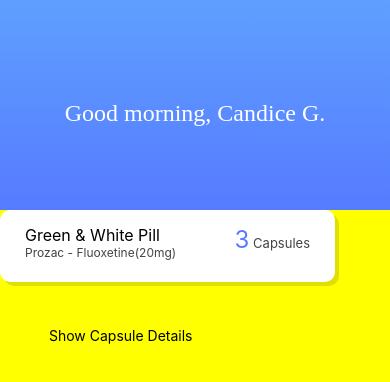
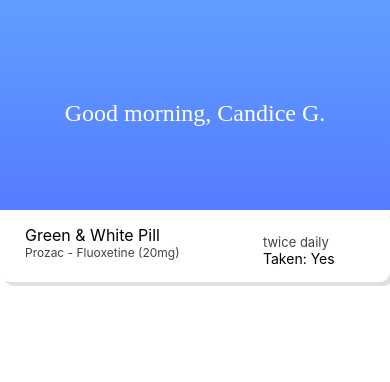
Before and after one commit to minhqto/MediMinder, a React Native app: screen / in a window 390 px wide. Shown: the top 382 px of the page. Built offline with nearby package versions, Linux system fonts and the light colour scheme.

Commit message:
updated App.js to work with medication json file

```diff
--- a/App.js
+++ b/App.js
@@ -3,24 +3,49 @@ import { StyleSheet, Text, View, Button } from "react-native";
 import PillComponent from "./components/pill.component";
 import Jumbotron from "./components/jumbotron.component";
 import PillProfile from "./components/pillProfile.component";
+import medInfo from "./data/medications.json";
 
-export default function App() {
+class App extends React.Component {
+  constructor(props) {
+    super(props);
+    this.state = {
+      setOverlay: false
+    };
+  }
+  render() {
     return (
-    <View style={styles.container}>
+      <View
+        style={this.state.setOverlay ? styles.placeOverlay : styles.container}
+      >
         <Jumbotron name="Good morning, Candice G." />
+
         <PillComponent
-        name={"Green & White Pill"}
-        description="Prozac - Fluoxetine(20mg) "
-        numberOfPills={3}
+          name={medInfo.medication[0].given_name}
+          description={medInfo.medication[0].formal_name}
+          numberOfPills={medInfo.medication[0].frequency}
+          taken={medInfo.medication[0].taken}
+          onPress={() => {
+            this.setState({ setOverlay: true });
+          }}
         />
-      <PillProfile />
       </View>
     );
+  }
 }
 
 const styles = StyleSheet.create({
   container: {
-    backgroundColor: "yellow",
+    height: "100%"
+  },
+  placeOverlay: {
+    backgroundColor: "#0000005F",
+    position: "absolute",
+    top: 0,
+    left: 0,
+    zIndex: 1000,
+    width: "100%",
     height: "100%"
   }
 });
+
+export default App;
--- a/components/pill.component.js
+++ b/components/pill.component.js
@@ -1,6 +1,7 @@
 import React from "react";
-import { StyleSheet, Text, View, Button } from "react-native";
+import { StyleSheet, Text, View, Button, TouchableOpacity } from "react-native";
 import { AuthSession } from "expo";
+//import { TouchableOpacity } from "react-native-gesture-handler";
 
 const styles = StyleSheet.create({
   container: {
@@ -16,7 +17,7 @@ const styles = StyleSheet.create({
     shadowOffset: { width: 4, height: 4 },
     shadowOpacity: 0.12,
 
-    width: 335,
+    width: "100%",
     height: 72,
     backgroundColor: "#fff"
   },
@@ -34,7 +35,7 @@ const styles = StyleSheet.create({
   numberContainer: {
     width: "30%",
     display: "flex",
-    flexDirection: "row",
+    flexDirection: "column",
     justifyContent: "flex-end",
     alignItems: "baseline"
   },
@@ -45,22 +46,37 @@ const styles = StyleSheet.create({
   capsules: {
     color: "#434343",
     fontSize: 13
+  },
+  shadowView: {
+    backgroundColor: "#FFFFFF50",
+    position: "absolute",
+    width: "100%",
+    height: "100%"
   }
 });
 
-const PillComponent = ({ name, description, numberOfPills }) => {
+class PillComponent extends React.Component {
+  constructor(props) {
+    super(props);
+    this.state = {
+      setOverlay: false
+    };
+  }
+  render() {
+    const { name, description, numberOfPills, taken } = this.props;
     return (
-    <View style={styles.container}>
+      <TouchableOpacity style={styles.container} onPress={this.props.onPress}>
         <View style={styles.nameContainer}>
           <Text style={styles.name}>{name}</Text>
           <Text style={styles.description}>{description}</Text>
         </View>
         <View style={styles.numberContainer}>
-        <Text style={styles.number}>{numberOfPills}</Text>
-        <Text style={styles.capsules}> Capsules</Text>
+          <Text style={styles.capsules}>{numberOfPills}</Text>
+          <Text>Taken:{taken ? " Yes" : " No"}</Text>
         </View>
-    </View>
+      </TouchableOpacity>
     );
-};
+  }
+}
 
 export default PillComponent;
```
Lines whose indentation alone changed are shown as unchanged.
